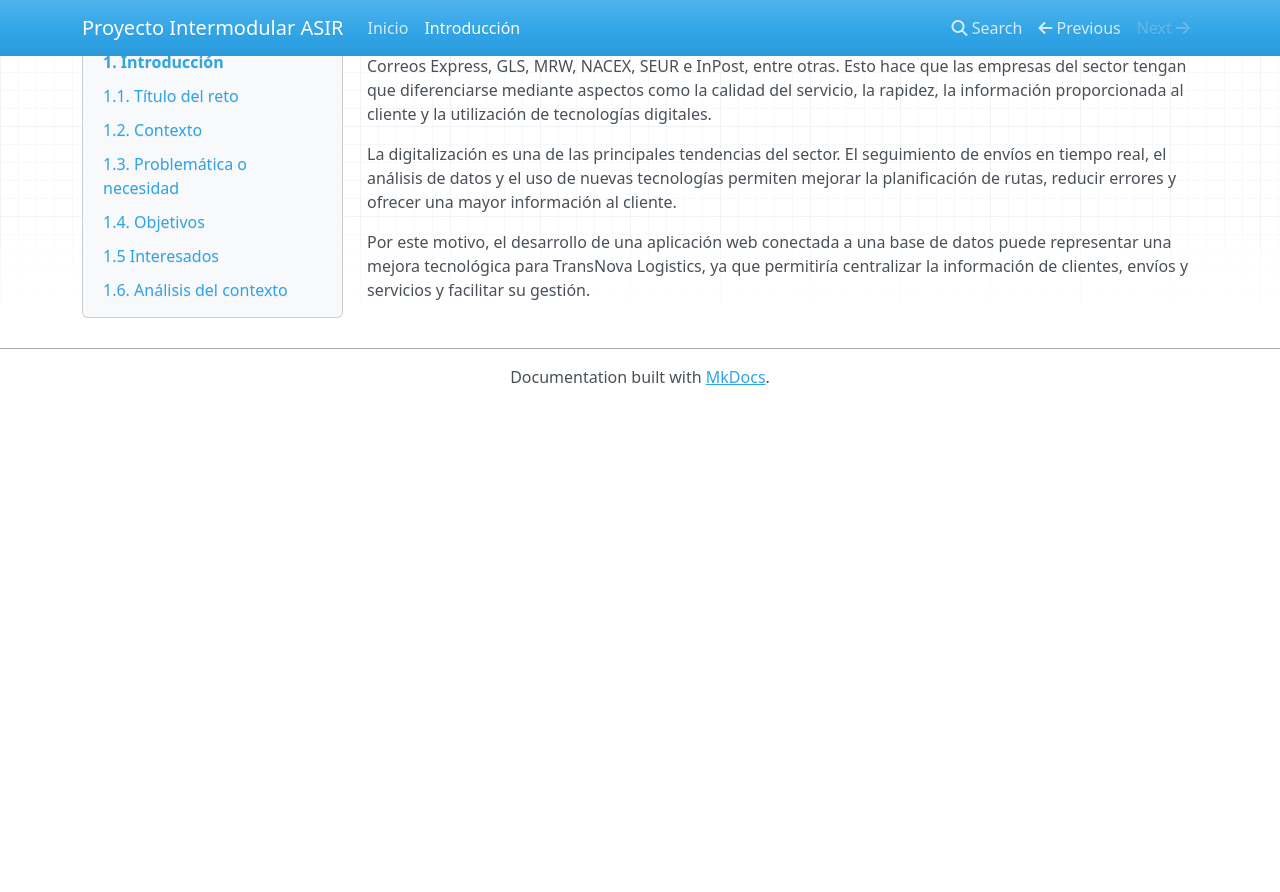
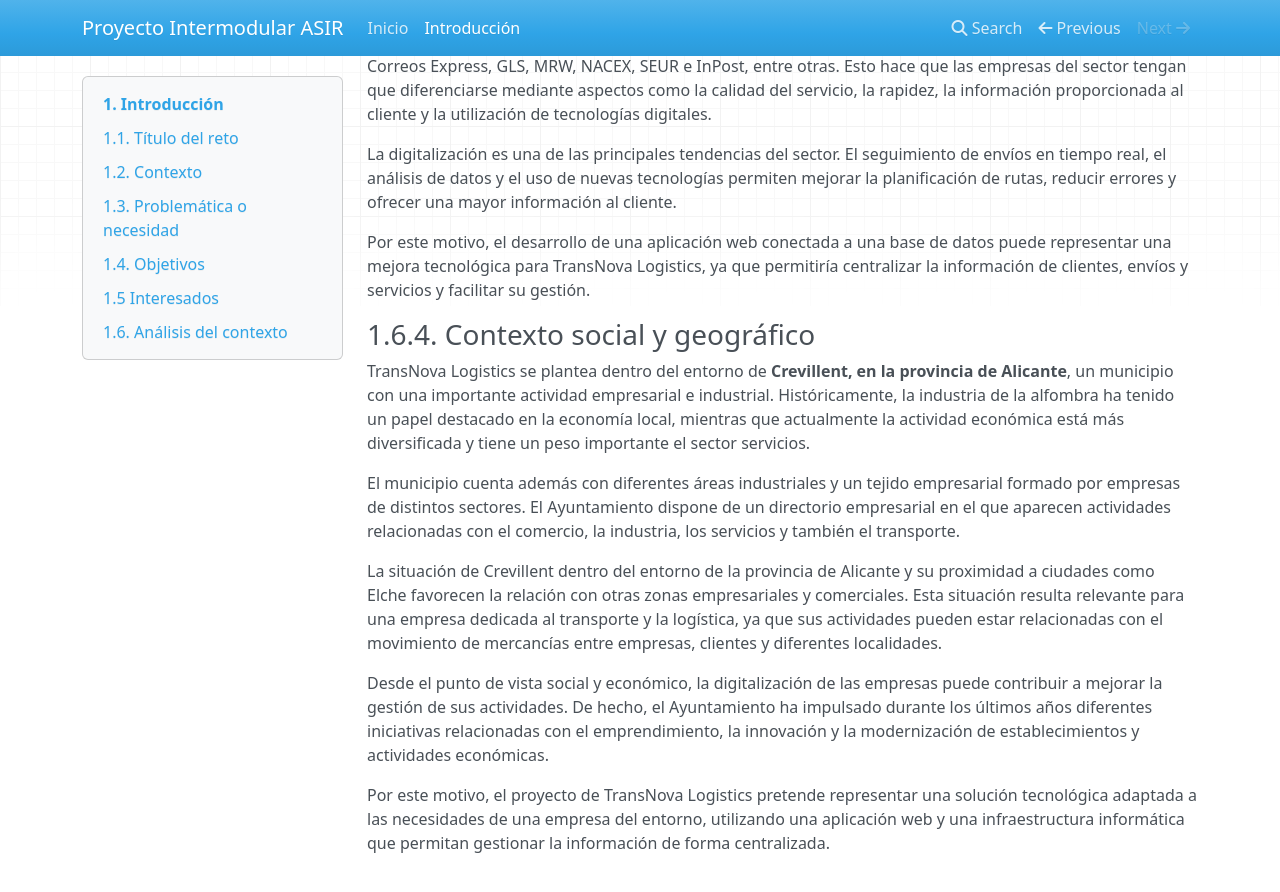
Before and after one commit to joelsanchezgalera-ship-it/Proyecto-Intermodular-ASIR, an MkDocs documentation site: the page built from docs/01_introduccion.md, in a window 1280 px wide and 900 px high, scrolled down 2742 px. Shown: the top 892 px of the window. Built offline with MkDocs 1.6.1, drawn with Linux system fonts in a browser that asks for light colours; nearby versions of some CDN libraries; before the commit the page ends 3147 px from its top, so only the background shows below that.

Commit message:
Añadido contexto social y geográfico

```diff
--- a/docs/01_introduccion.md
+++ b/docs/01_introduccion.md
@@ -77,3 +77,15 @@
 La digitalización es una de las principales tendencias del sector. El seguimiento de envíos en tiempo real, el análisis de datos y el uso de nuevas tecnologías permiten mejorar la planificación de rutas, reducir errores y ofrecer una mayor información al cliente.
 
 Por este motivo, el desarrollo de una aplicación web conectada a una base de datos puede representar una mejora tecnológica para TransNova Logistics, ya que permitiría centralizar la información de clientes, envíos y servicios y facilitar su gestión.
+
+### 1.6.4. Contexto social y geográfico
+
+TransNova Logistics se plantea dentro del entorno de **Crevillent, en la provincia de Alicante**, un municipio con una importante actividad empresarial e industrial. Históricamente, la industria de la alfombra ha tenido un papel destacado en la economía local, mientras que actualmente la actividad económica está más diversificada y tiene un peso importante el sector servicios.
+
+El municipio cuenta además con diferentes áreas industriales y un tejido empresarial formado por empresas de distintos sectores. El Ayuntamiento dispone de un directorio empresarial en el que aparecen actividades relacionadas con el comercio, la industria, los servicios y también el transporte.
+
+La situación de Crevillent dentro del entorno de la provincia de Alicante y su proximidad a ciudades como Elche favorecen la relación con otras zonas empresariales y comerciales. Esta situación resulta relevante para una empresa dedicada al transporte y la logística, ya que sus actividades pueden estar relacionadas con el movimiento de mercancías entre empresas, clientes y diferentes localidades.
+
+Desde el punto de vista social y económico, la digitalización de las empresas puede contribuir a mejorar la gestión de sus actividades. De hecho, el Ayuntamiento ha impulsado durante los últimos años diferentes iniciativas relacionadas con el emprendimiento, la innovación y la modernización de establecimientos y actividades económicas.
+
+Por este motivo, el proyecto de TransNova Logistics pretende representar una solución tecnológica adaptada a las necesidades de una empresa del entorno, utilizando una aplicación web y una infraestructura informática que permitan gestionar la información de forma centralizada.
```
